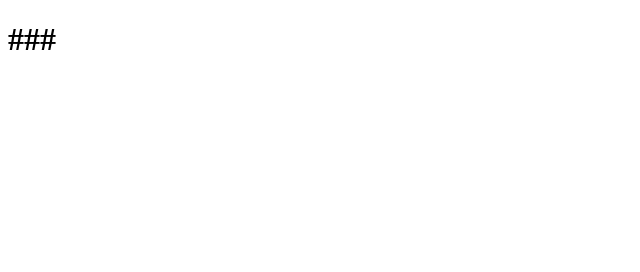
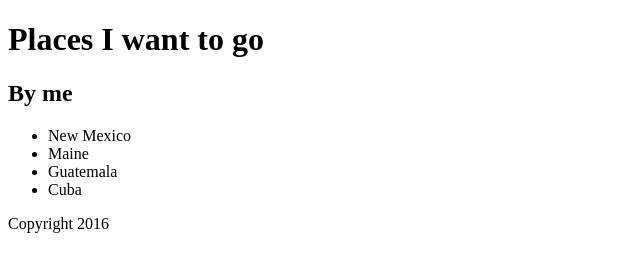
Before and after one commit to noah-wisch/DailyProblem, a plain HTML site: page Week 3/index.html in a window 1280 px wide. Shown: the whole page, without its empty margins (0-640 px from the left). Drawn offline with Linux system fonts and the light colour scheme.

Commit message:
Added 12/14 problem

```diff
--- a/Week 3/index.html
+++ b/Week 3/index.html
@@ -5,8 +5,8 @@
         <!--<link rel="stylesheet" href="style.css">-->
         <script src="week3.js"></script>
     </head>
+<body>
 
-    <body>
-        <h1>###</h1>
-    </body>
+</body>
+
 </html>
--- a/Week 3/week3.js
+++ b/Week 3/week3.js
@@ -1,24 +1,73 @@
-let san = 'sAn DIEGO';
-let fern = 'where the red fern grows';
-let chx = 'Chicken pot pie';
-/**
- * convert a string to title case.
- *
- * input: one string
- * output: string
- *
- * 1. split sentence into multiple words
- * 2. isolate first letter of each word and capitalize
- * 3. lowercase the rest
- * 4. convert array back to string
- */
+// let san = 'sAn DIEGO';
+// let fern = 'where the red fern grows';
+// let chx = 'Chicken pot pie';
+// /**
+//  * convert a string to title case.
+//  *
+//  * input: one string
+//  * output: string
+//  *
+//  * 1. split sentence into multiple words
+//  * 2. isolate first letter of each word and capitalize
+//  * 3. lowercase the rest
+//  * 4. convert array back to string
+//  */
 
-function headliner(words) {
-    let chunks = words.split(' '); //chunks is an array
-    for (let i = 0; i < chunks.length; i++) {
-        chunks[i] = chunks[i][0].toUpperCase() + chunks[i].slice(1).toLowerCase();
+// function headliner(words) {
+//     let chunks = words.split(' '); //chunks is an array
+//     for (let i = 0; i < chunks.length; i++) {
+//         chunks[i] = chunks[i][0].toUpperCase() + chunks[i].slice(1).toLowerCase();
+//     }
+//     return chunks.join(' '); //combine the array back into a string
+// }
+// let hl = headliner('were live in new york city')
+// console.log(hl);
+
+/*--------------------------------------------------*/
+function init() {
+
+    let parent = document.querySelector('body');
+
+    let header1 = document.createElement('h1');
+    header1.textContent = 'Places I want to go';
+    parent.appendChild(header1);
+
+    let header2 = document.createElement('h2');
+    header2.classList.add('author'); //how to add classes!
+    header2.setAttribute('id', 'fancy'); //how to add IDs
+    header2.textContent = 'By me';
+    parent.appendChild(header2);
+
+    let list = document.createElement('ul');
+    parent.appendChild(list);
+
+    // let mexico = document.createElement('li');
+    // mexico.textContent = 'New Mexico';
+    // list.appendChild(mexico);
+
+    // let maine = document.createElement('li');
+    // maine.textContent = 'Maine';
+    // list.appendChild(maine);
+
+    // let guat = document.createElement('li');
+    // guat.textContent = 'Guatemala';
+    // list.appendChild(guat);
+
+    let places = ['New Mexico', 'Maine', 'Guatemala', 'Cuba'];
+    for (let i = 0; i < places.length; i++) {
+        let item = document.createElement('li');
+        item.textContent = places[i]; //put places[i] as the text in this element
+        list.appendChild(item);
     }
-    return chunks.join(' '); //combine the array back into a string
+
+    let footer = document.createElement('footer');
+    parent.appendChild(footer);
+
+    let copyright = document.createElement('p');
+    copyright.textContent = 'Copyright 2016';
+    footer.appendChild(copyright);
+
+
 }
-let hl = headliner('were live in new york city')
-console.log(hl);
+
+window.addEventListener('load', init);
```
